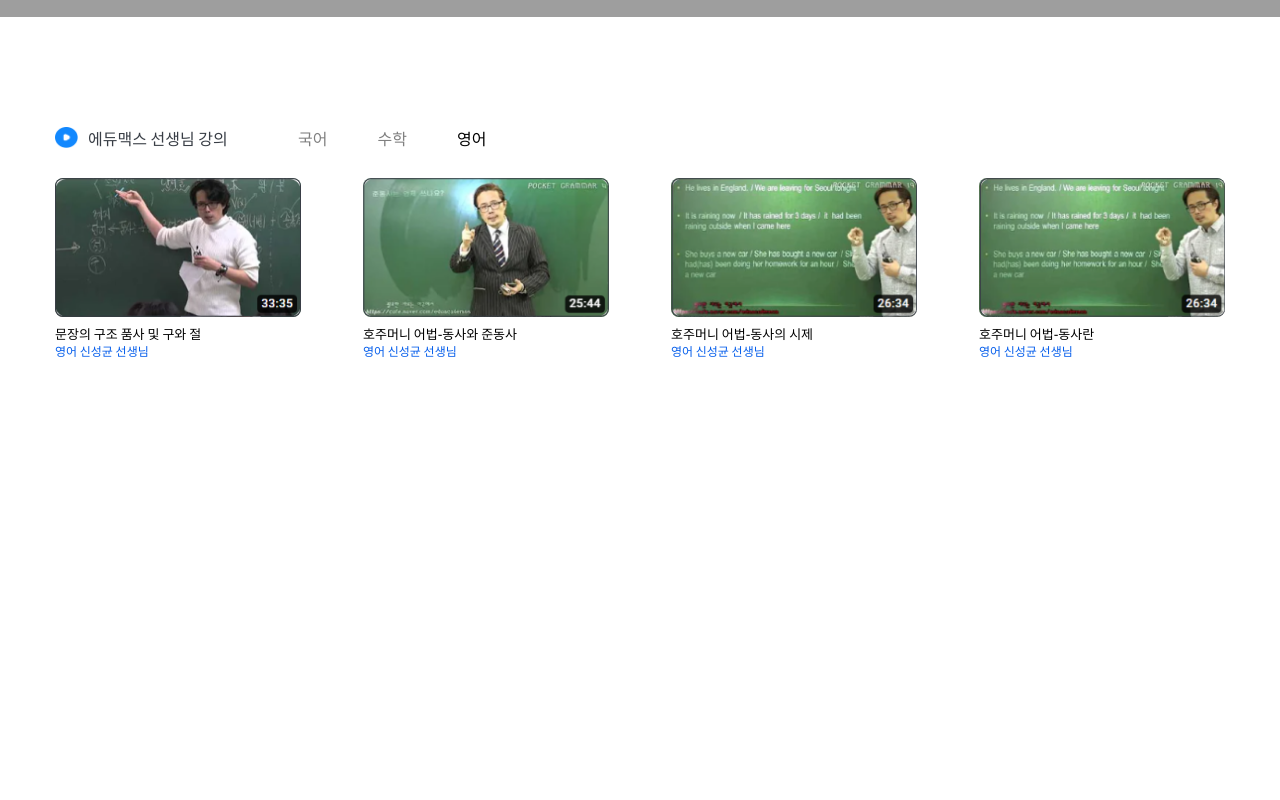
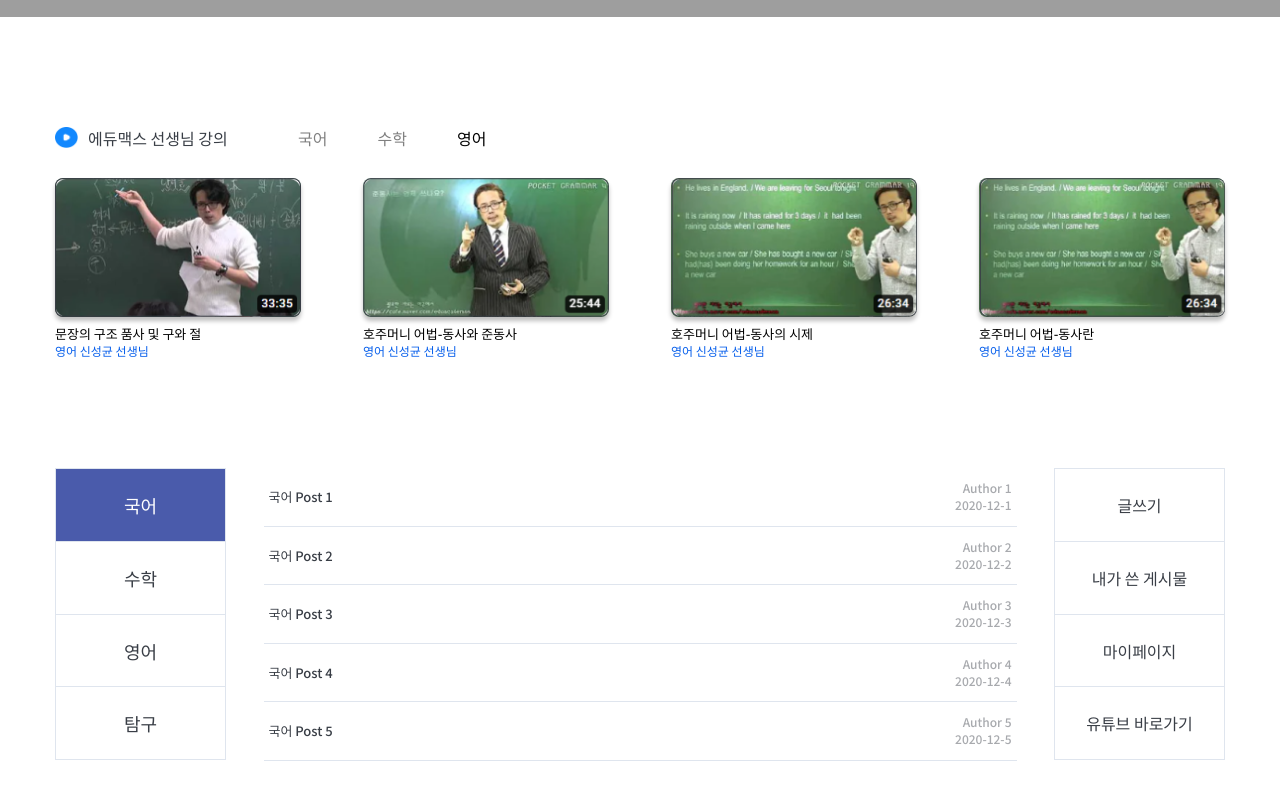
Before and after one commit to kbs1115/EduMax-front, a React (Create React App) app: page / in a window 1280 px wide. Shown: the part 636-1436 px from the top of the page. Before the commit the page ends 1004 px from the top, so only its background shows below. Built offline with nearby package versions, Linux system fonts and the light colour scheme; grey boxes are pictures that could not be loaded.

Commit message:
home-둘째줄 과목별best 글 제작

```diff
--- a/src/components/Typography.js
+++ b/src/components/Typography.js
@@ -21,6 +21,7 @@ export const colorMapping = {
   blue: "#045DEB", // 사이트색
   gray: "#A8AAAE", // 글쓴이,날짜
   blue_gray: "#F3F4F8", // 사이트배경색
+  container: "#DFE5EE" // 컨테이너색
 };
 
 const Container = styled.div`
--- /dev/null
+++ b/src/components/home/BestVoteSubject.js
@@ -0,0 +1,211 @@
+import React, { useState } from "react";
+import styled, { css } from "styled-components";
+import { colorMapping } from "../Typography";
+import Typography from "../Typography";
+import { Link } from 'react-router-dom'; // Import Link
+
+const ContainerWrapper = styled.div`
+display: flex;
+height: 290px;
+padding: 1px;
+flex-direction: column;
+align-items: flex-start;
+gap: 1px;
+background: ${colorMapping.container};
+`;
+
+const ContainerItemWrapper = styled.div`
+  display: flex;
+  width: 169px;
+
+  justify-content: center;
+  align-items: center;
+  gap: 10px;
+  flex: 1 0 0;
+  background: #FFF;
+  cursor: pointer;
+  ${props => props.isSelected && css`
+    background: #4A5BAB;
+    color: white;
+  `}
+`;
+const RightContainerItemWrapper = styled(Link)`
+display: flex;
+width: 169px;
+justify-content: center;
+align-items: center;
+gap: 10px;
+flex: 1 0 0;
+background: #FFF;
+cursor: pointer;
+transition: background-color 0.3s; // Smooth transition for background
+text-decoration: none;
+// Apply hover styles to the container
+&:hover {
+  background: #4A5BAB;
+
+
+  & > div {
+    color: white;
+  }
+}
+
+${props => props.isSelected && css`
+  background: #4A5BAB;
+  color: white;
+
+  // Ensure the Typography component inside also changes color
+  & > div {
+    color: white;
+  }
+`}
+`;
+
+const AuthorWrapper = styled.div`
+display: flex;
+flex-direction: column;
+align-items: flex-end;
+gap: 5px;
+`;
+const ContentWrapper = styled(Link)`
+display: flex;
+width: 660px;
+
+
+align-items: center;
+gap: 10px;
+flex-shrink: 0;
+text-decoration: none;
+`;
+
+const PostItemWrapper = styled.div`
+  display: flex;
+  width: 743px;
+  height: 57.5px;
+  padding: 0 5px;
+  justify-content: space-between;
+  align-items: center;
+  border-bottom: 1px solid ${colorMapping.container};
+  transition: border-color 0.3s; // Add transition for border color
+
+  &:hover {
+    border-bottom: 1px solid ${colorMapping.gray}; // Change border color on hover
+  }
+`;
+
+const ListWrapper = styled.div`
+display: flex;
+flex-direction: column;
+align-items: flex-start;
+`;
+
+
+const BestVoteSubjectWrapper = styled.div`
+display: flex;
+width: 1170px;
+justify-content: space-between;
+align-items: flex-start;
+padding: 100px 0px;
+`
+const sampleData = {
+    국어: Array.from({ length: 5 }, (_, i) => ({
+      content: `국어 Post ${i + 1}`,
+      author: `Author ${i + 1}`,
+      date: `2020-12-${i + 1}`, // Example date, adjust as necessary
+    })),
+    수학: Array.from({ length: 5 }, (_, i) => ({
+      content: `수학 Post ${i + 1}`,
+      author: `Author ${i + 1}`,
+      date: `2020-12-${i + 1}`,
+    })),
+    영어: Array.from({ length: 5 }, (_, i) => ({
+      content: `영어 Post ${i + 1}`,
+      author: `Author ${i + 1}`,
+      date: `2020-12-${i + 1}`,
+    })),
+    탐구: Array.from({ length: 5 }, (_, i) => ({
+      content: `탐구 Post ${i + 1}`,
+      author: `Author ${i + 1}`,
+      date: `2020-12-${i + 1}`,
+    })),
+  };
+
+const CategoryContainer = ({ onSelectCategory }) => {
+    // Set the initial selected category to '국어'
+    const [selectedCategory, setSelectedCategory] = useState('국어'); // Default to Korean
+    const categories = Object.keys(sampleData);
+
+    return (
+        <ContainerWrapper>
+            {categories.map(category => (
+                <ContainerItemWrapper
+                    key={category}
+                    isSelected={selectedCategory === category} // This will apply the selected styles if true
+                    onClick={() => {
+                        setSelectedCategory(category);
+                        onSelectCategory(category);
+                    }}
+                >
+                    <Typography size="h3_medium" color={selectedCategory === category ? "white" : "black_gray"}>
+                        {category}
+                    </Typography>
+                </ContainerItemWrapper>
+            ))}
+        </ContainerWrapper>
+    );
+};
+
+const CategoryPostList = ({ category }) => (
+    <ListWrapper>
+      {sampleData[category].map((post, index) => (
+        <PostItemWrapper key={index}>
+          <ContentWrapper to={`/post/${index}`}>
+            <Typography size="body_content_regular" color="black_gray">
+              {post.content}
+            </Typography>
+          </ContentWrapper>
+          <AuthorWrapper>
+            <Typography size="body_content_small" color="gray">
+              {post.author}
+            </Typography>
+            <Typography size="body_content_small" color="gray">
+              {post.date}
+            </Typography>
+          </AuthorWrapper>
+        </PostItemWrapper>
+      ))}
+    </ListWrapper>
+  );
+
+const QuickMenu = () => {
+    return (
+        <ContainerWrapper>
+            <RightContainerItemWrapper to={"/post/form"}>
+                <Typography size="body_sub_title" color="black_gray">글쓰기</Typography>
+            </RightContainerItemWrapper>
+            <RightContainerItemWrapper to={"/mypage/posts"}>
+                <Typography size="body_sub_title" color="black_gray">내가 쓴 게시물</Typography>
+            </RightContainerItemWrapper>
+            <RightContainerItemWrapper to={"/mypage"}>
+                <Typography size="body_sub_title" color="black_gray">마이페이지</Typography>
+            </RightContainerItemWrapper>
+            <RightContainerItemWrapper to={"https://www.youtube.com/@sunggjun"}>
+                <Typography size="body_sub_title" color="black_gray">유튜브 바로가기</Typography>
+            </RightContainerItemWrapper>
+        </ContainerWrapper>
+    )
+};
+
+const BestVoteSubject = () => {
+    const [selectedCategory, setSelectedCategory] = useState('국어');
+    return (
+        <BestVoteSubjectWrapper>
+            <CategoryContainer onSelectCategory={setSelectedCategory} />
+            <CategoryPostList category={selectedCategory} />
+            <QuickMenu/>
+        </BestVoteSubjectWrapper>
+    );
+};
+
+
+export default BestVoteSubject;
--- a/src/components/home/LecturesThumbnail.js
+++ b/src/components/home/LecturesThumbnail.js
@@ -46,6 +46,7 @@ const Thumbnail = styled.img`
   border-radius: 8px;
   border: 1px solid var(--${colorMapping.blue});
   background: url(${props => props.src}) lightgray -5.467px -2.343px / 103.81% 141.573% no-repeat;
+  box-shadow: 0px 4px 4px 0px rgba(0, 0, 0, 0.25);
 `;
 
 const DiscriptionWrapper = styled.div`
--- a/src/pages/Home.js
+++ b/src/pages/Home.js
@@ -1,7 +1,9 @@
 import React from "react";
 import LecturesThumbnail from "../components/home/LecturesThumbnail";
+import BestVoteSubject from "../components/home/BestVoteSubject";
 import PageFrame from "../components/PageFrame";
 import MainImage from "../components/home/MainImage";
+
 
 
 function Home() {
@@ -10,6 +12,7 @@ function Home() {
     <PageFrame>
       <MainImage/>
       <LecturesThumbnail />
+      <BestVoteSubject />
     </PageFrame>
   )
 }
```
